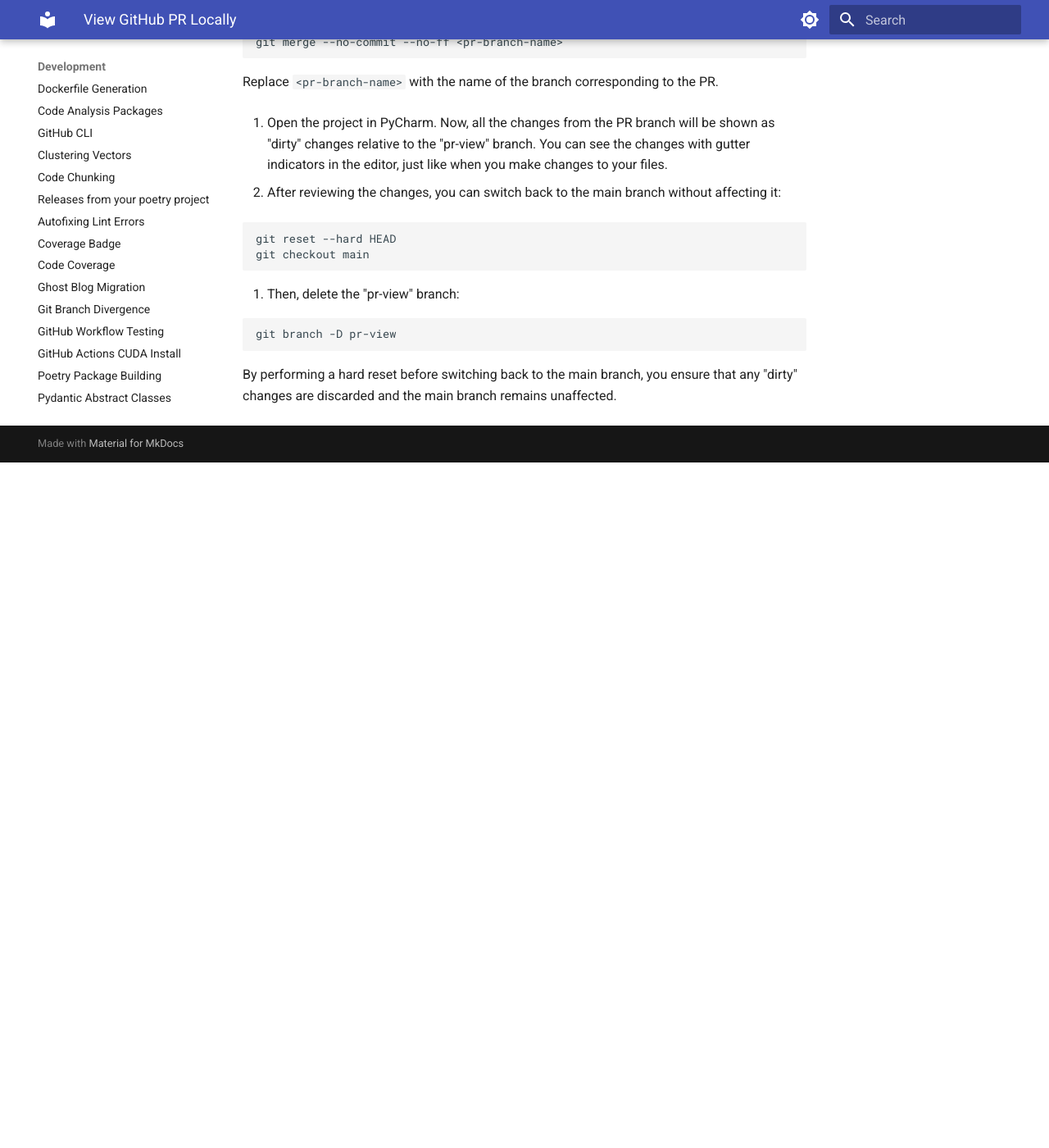
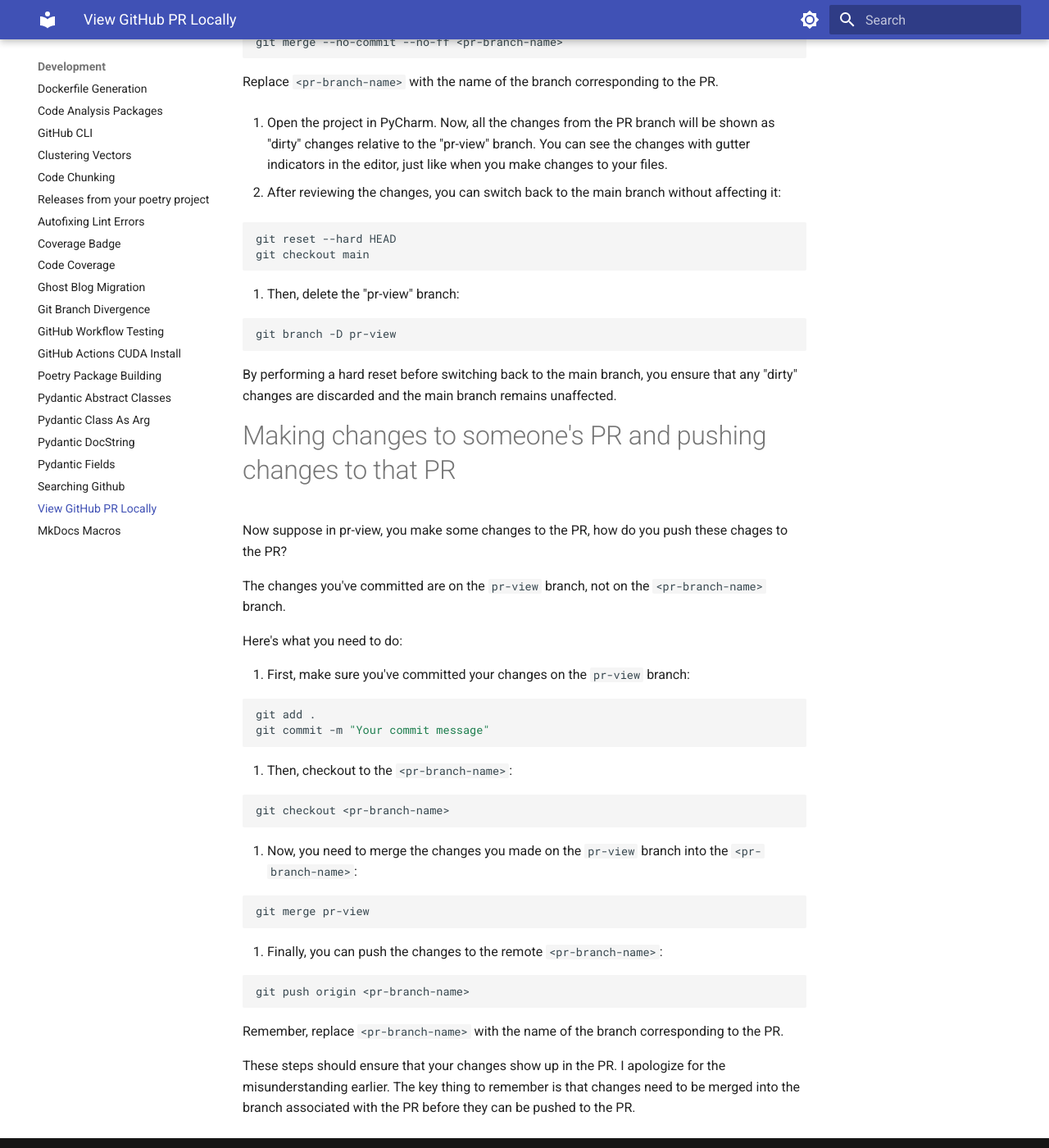
Before and after one commit to langroid/langroid, an MkDocs documentation site: the page built from docs/development/viewing-git-pr.md, in a window 1280 px wide and 1400 px high, scrolled down 2796 px. Shown: the whole window at 82% size. Built offline with MkDocs 1.6.1 and Material for MkDocs 9.7.7, drawn with Linux system fonts in a browser that asks for light colours; before the commit the page ends 3360 px from its top, so only the background shows below that.

````diff
--- a/docs/development/viewing-git-pr.md
+++ b/docs/development/viewing-git-pr.md
@@ -157,3 +157,47 @@ git branch -D pr-view
 
 By performing a hard reset before switching back to the main branch, you ensure
 that any "dirty" changes are discarded and the main branch remains unaffected.
+
+# Making changes to someone's PR and pushing changes to that PR
+
+Now suppose in pr-view, you make some changes to the PR, how do you push these
+chages to the PR?
+
+The changes you've committed
+are on the `pr-view` branch, not on the `<pr-branch-name>` branch.
+
+Here's what you need to do:
+
+1. First, make sure you've committed your changes on the `pr-view` branch:
+
+```bash
+git add .
+git commit -m "Your commit message"
+```
+
+2. Then, checkout to the `<pr-branch-name>`:
+
+```bash
+git checkout <pr-branch-name>
+```
+
+3. Now, you need to merge the changes you made on the `pr-view` branch into
+   the `<pr-branch-name>`:
+
+```bash
+git merge pr-view
+```
+
+4. Finally, you can push the changes to the remote `<pr-branch-name>`:
+
+```bash
+git push origin <pr-branch-name>
+```
+
+Remember, replace `<pr-branch-name>` with the name of the branch corresponding
+to the PR.
+
+These steps should ensure that your changes show up in the PR. I apologize for
+the misunderstanding earlier. The key thing to remember is that changes need to
+be merged into the branch associated with the PR before they can be pushed to
+the PR.
````
Also changed, not shown: 4 other files.
